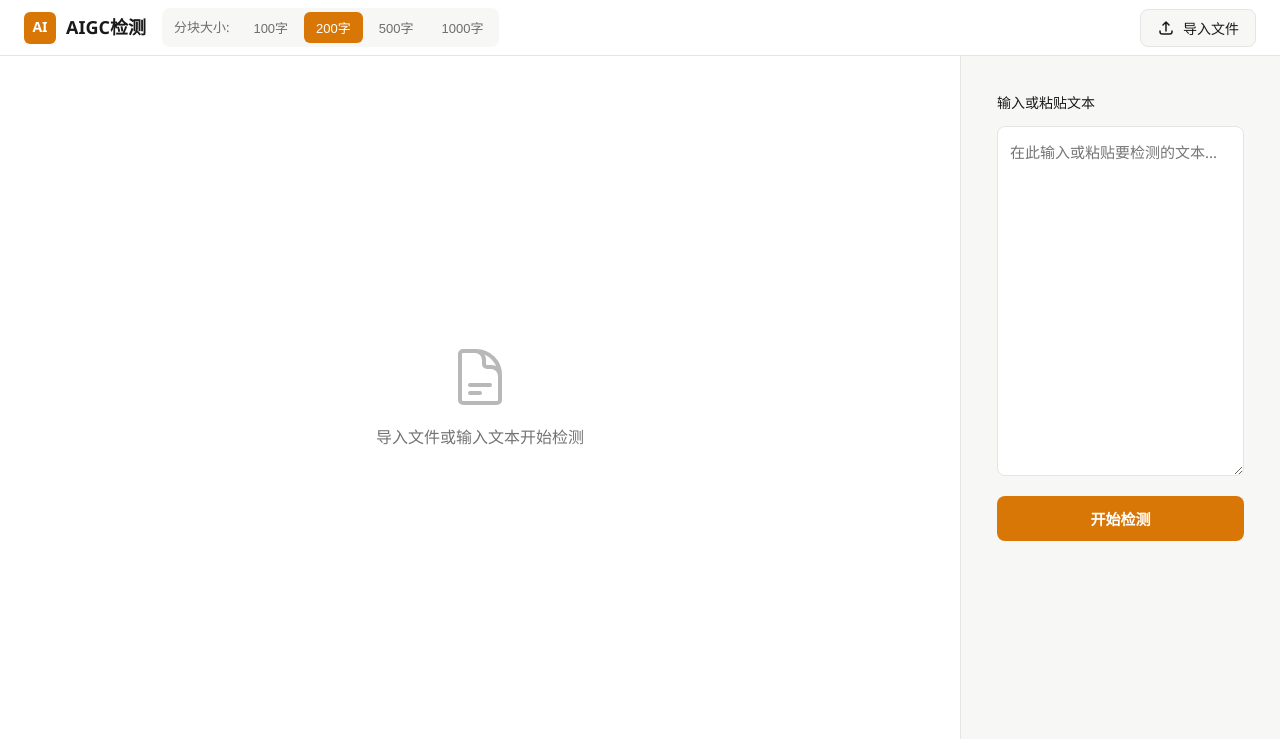
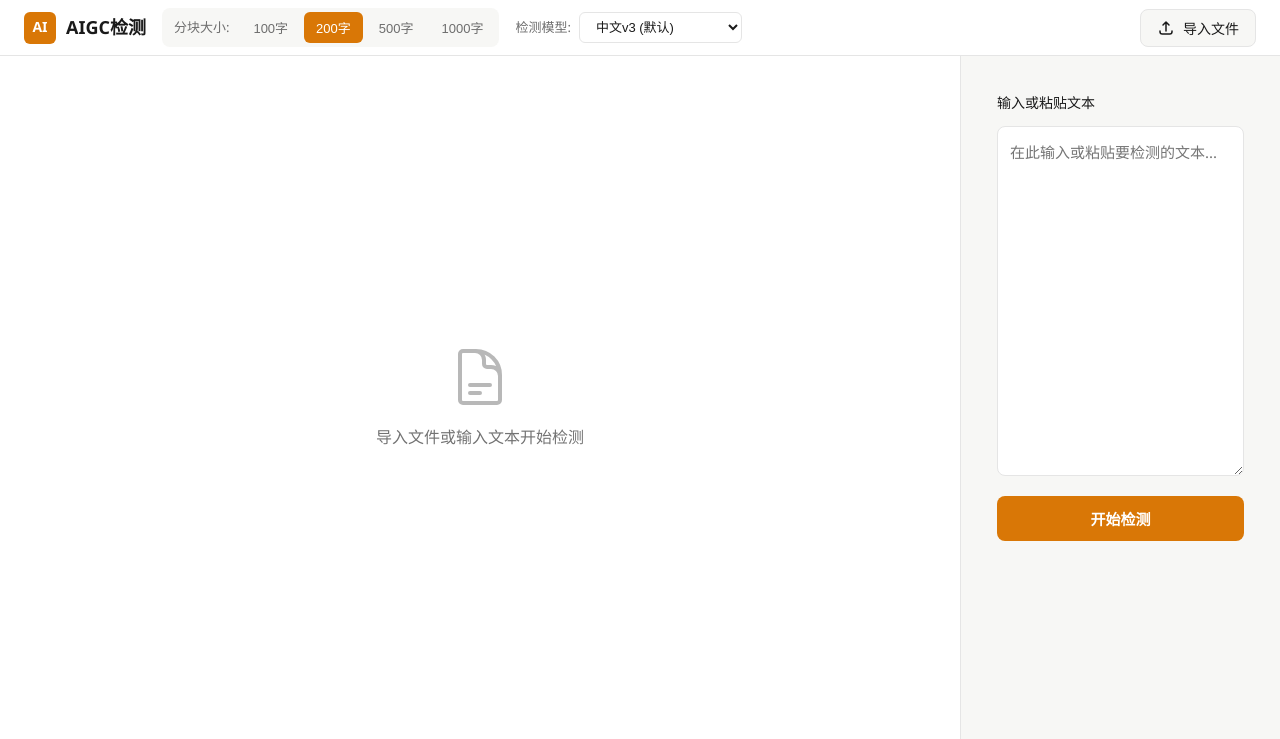
Before and after one commit to TJUEZ/unai, a Flask app: page / in a window 1280 px wide. Shown: the top 739 px of the page. Run offline with Flask 2, Linux system fonts and the light colour scheme.

Commit message:
feat: add model selector UI

```diff
--- a/templates/index.html
+++ b/templates/index.html
@@ -126,6 +126,33 @@
         .chunk-size-btn.active {
             background: var(--primary);
             color: white;
+        }
+
+        /* Model Selector */
+        .model-selector {
+            display: flex;
+            align-items: center;
+            gap: 8px;
+        }
+
+        .model-label {
+            font-size: 13px;
+            color: var(--text-secondary);
+        }
+
+        .model-select {
+            padding: 6px 12px;
+            border: 1px solid var(--border);
+            border-radius: 6px;
+            font-size: 13px;
+            background: var(--bg);
+            color: var(--text);
+            cursor: pointer;
+        }
+
+        .model-select:focus {
+            outline: none;
+            border-color: var(--primary);
         }
 
         .mode-btn {
@@ -627,6 +654,14 @@
                 <button class="chunk-size-btn" data-size="500" onclick="setChunkSize(500)">500字</button>
                 <button class="chunk-size-btn" data-size="1000" onclick="setChunkSize(1000)">1000字</button>
             </div>
+            <div class="model-selector">
+                <span class="model-label">检测模型:</span>
+                <select id="model-select" class="model-select" onchange="setModel(this.value)">
+                    <option value="zhv3">中文v3 (默认)</option>
+                    <option value="zhv3short">中文v3短文本版</option>
+                    <option value="ensemble" disabled>集成模型 (敬请期待)</option>
+                </select>
+            </div>
             <div class="file-info" id="file-info">
                 <svg xmlns="http://www.w3.org/2000/svg" fill="none" viewBox="0 0 24 24" stroke="currentColor" stroke-width="2">
                     <path stroke-linecap="round" stroke-linejoin="round" d="M9 12h6m-6 4h6m2 5H7a2 2 0 01-2-2V5a2 2 0 012-2h5.586a1 1 0 01.707.293l5.414 5.414a1 1 0 01.293.707V19a2 2 0 01-2 2z" />
@@ -734,6 +769,13 @@
             if (originalText) {
                 runDetection();
             }
+        }
+
+        // Set detection model
+        function setModel(modelName) {
+            alert('模型切换功能需要下载相应模型文件，当前使用默认模型');
+            // Reset to default
+            document.getElementById('model-select').value = 'zhv3';
         }
 
         // Switch between paragraph and sentence mode
```
Also changed, not shown: 1 other file.
